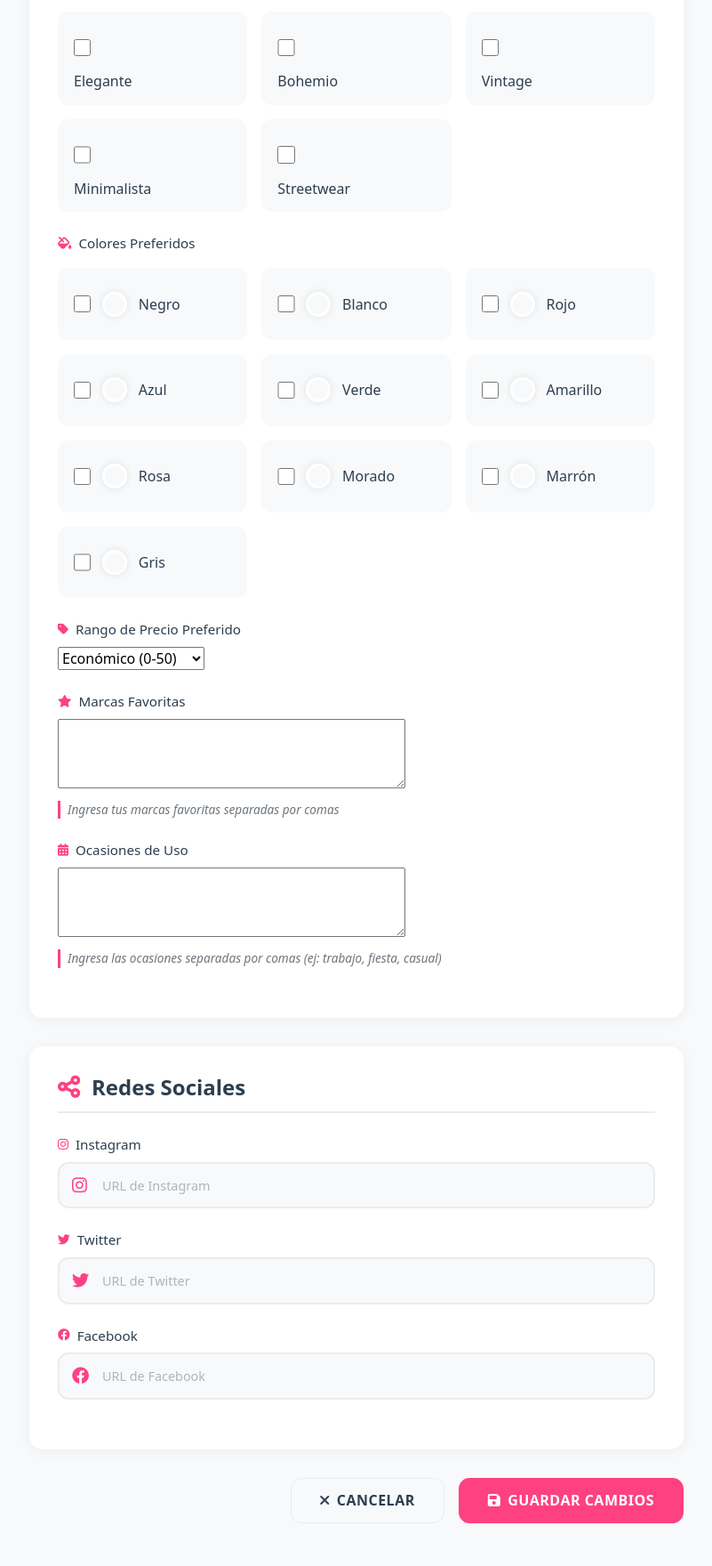
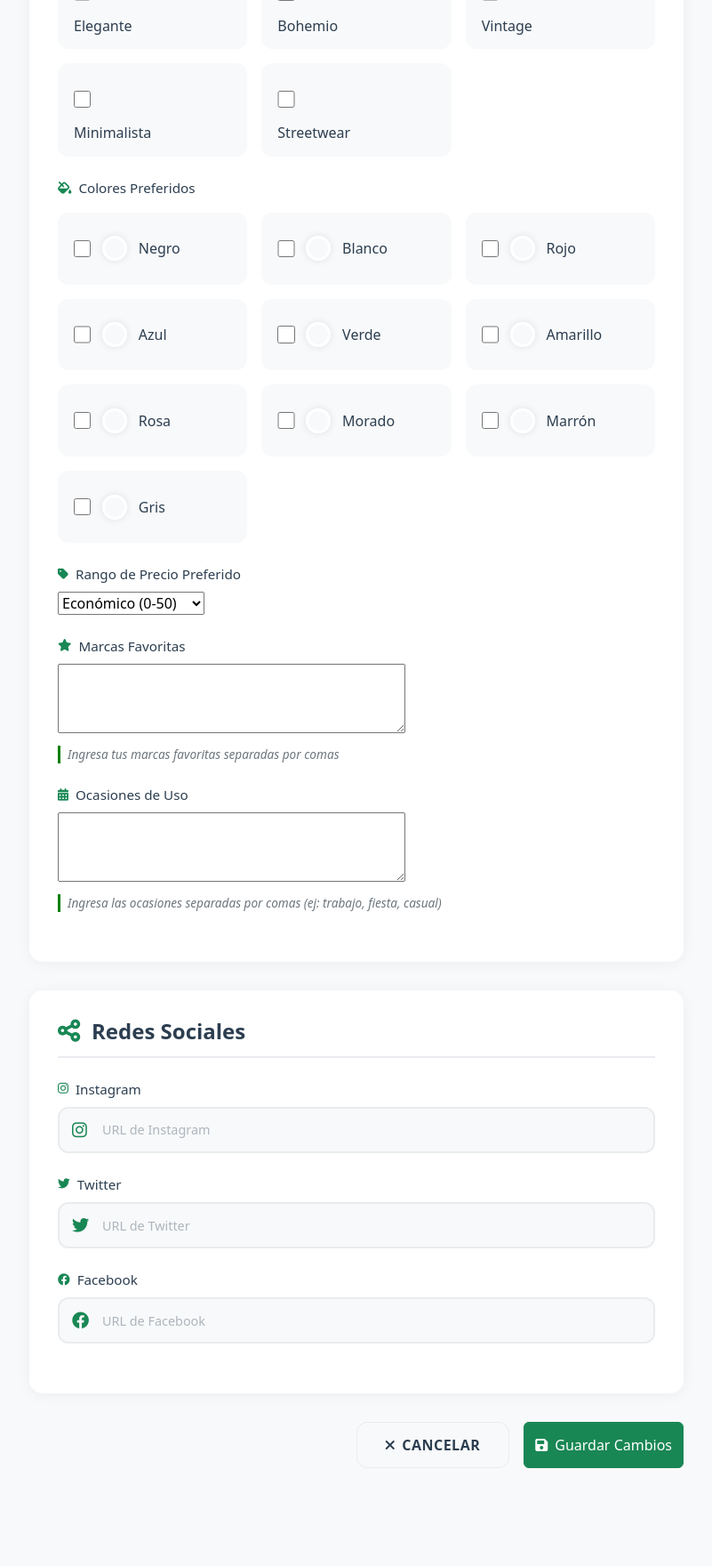
Before and after one commit to IngenieraIsa/R-VISTETE, a Django app: template users/templates/users/editar_perfil.html in a window 1280 px wide. Shown: the part 1127-2887 px from the top of the page at 89% size, without its empty margins (239-1040 px from the left). After the commit the page ends 2777 px from the top, so only its background shows below. Run offline with Django 5.2, Linux system fonts and the light colour scheme; the template is opened without the code that fills it: values that come from a table or form of the project are taken from there, others are empty; some libraries are stand-ins or nearby versions.

Commit message:
colores iconos

```diff
--- a/users/templates/users/editar_perfil.html
+++ b/users/templates/users/editar_perfil.html
@@ -37,7 +37,7 @@
 
     .form-section h4 i {
         margin-right: 0.8rem;
-        color: #ff4081;
+        color: green;
         font-size: 1.2em;
     }
 
@@ -52,7 +52,7 @@
 
     .form-label i {
         margin-right: 0.5rem;
-        color: #ff4081;
+        color: green;
         font-size: 0.9em;
     }
 
@@ -67,7 +67,7 @@
     }
 
     .form-control:focus, .form-select:focus {
-        border-color: #ff4081;
+        border-color: green;
         box-shadow: 0 0 0 0.2rem rgba(255, 64, 129, 0.1);
         background-color: #fff;
     }
@@ -102,7 +102,7 @@
 
     .checkbox-item:hover {
         background-color: #fff;
-        border-color: #ff4081;
+        border-color: green;
         transform: translateY(-2px);
         box-shadow: 0 4px 12px rgba(0,0,0,0.05);
     }
@@ -112,7 +112,7 @@
         width: 1.2rem;
         height: 1.2rem;
         border-radius: 4px;
-        border: 2px solid #ff4081;
+        border: 2px solid green;
         cursor: pointer;
     }
 
@@ -144,22 +144,22 @@
         margin-top: 0.5rem;
         font-style: italic;
         padding-left: 0.5rem;
-        border-left: 3px solid #ff4081;
+        border-left: 3px solid green;
     }
 
     .error-feedback {
-        color: #dc3545;
+        color: green;
         font-size: 0.85rem;
         margin-top: 0.5rem;
         padding: 0.5rem;
         background-color: #fff;
         border-radius: 8px;
-        border-left: 3px solid #dc3545;
+        border-left: 3px solid green;
     }
 
     .btn-primary {
-        background-color: #ff4081;
-        border-color: #ff4081;
+        background-color: green;
+        border-color: green;
         padding: 0.8rem 2rem;
         font-weight: 600;
         border-radius: 12px;
@@ -169,8 +169,8 @@
     }
 
     .btn-primary:hover {
-        background-color: #f50057;
-        border-color: #f50057;
+        background-color: green;
+        border-color: green;
         transform: translateY(-2px);
         box-shadow: 0 4px 15px rgba(255, 64, 129, 0.3);
     }
@@ -204,13 +204,13 @@
         left: 1rem;
         top: 50%;
         transform: translateY(-50%);
-        color: #ff4081;
+        color: green;
         font-size: 1.2rem;
         transition: all 0.3s ease;
     }
 
     .social-input input:focus + i {
-        color: #f50057;
+        color: green;
         transform: translateY(-50%) scale(1.1);
     }
 
@@ -233,7 +233,7 @@
     }
 
     .alert-danger {
-        border-left: 4px solid #dc3545;
+        border-left: 4px solid green;
         color: #721c24;
     }
 
@@ -270,7 +270,7 @@
     }
 
     .btn-edit {
-        background-color: #ff4081;
+        background-color: green;
         color: white;
         width: 40px;
         height: 40px;
@@ -308,10 +308,7 @@
 <div class="container edit-profile-container">
     <div class="row justify-content-center">
         <div class="col-md-8">
-            <h2 class="mb-4 text-center" style="color: #2c3e50; font-weight: 600;">
-                <i class="fas fa-user-edit me-2" style="color: #ff4081;"></i>
-                Editar Perfil
-            </h2>
+
 
             {% if messages %}
             <div class="messages mb-4">
@@ -329,11 +326,11 @@
 
                 <!-- Información Personal -->
                 <div class="form-section">
-                    <h4><i class="fas fa-user"></i>Información Personal</h4>
+                    <h4><i class="fas fa-user text-success"></i>Información Personal</h4>
 
                     <div class="mb-4">
                         <label for="{{ form.descripcion.id_for_label }}" class="form-label">
-                            <i class="fas fa-comment-alt"></i>Descripción
+                            <i class="fas fa-comment-alt text-success"></i>Descripción
                         </label>
                         {{ form.descripcion }}
                         {% if form.descripcion.help_text %}
@@ -347,7 +344,7 @@
                     <!-- Agregar el campo de estado aquí -->
                     <div class="mb-4">
                         <label for="{{ form.estado.id_for_label }}" class="form-label">
-                            <i class="fas fa-circle"></i>Estado
+                            <i class="fas fa-circle text-success "></i>Estado
                         </label>
                         {{ form.estado }}
                         {% if form.estado.errors %}
@@ -358,7 +355,7 @@
                     <!-- Agregar el campo de intereses aquí -->
                     <div class="mb-4">
                         <label for="{{ form.intereses.id_for_label }}" class="form-label">
-                            <i class="fas fa-heart"></i>Intereses
+                            <i class="fas fa-heart text-success"></i>Intereses
                         </label>
                         {{ form.intereses }}
                         {% if form.intereses.help_text %}
@@ -372,7 +369,7 @@
                     <div class="row">
                         <div class="col-md-6 mb-4">
                             <label for="{{ form.telefono.id_for_label }}" class="form-label">
-                                <i class="fas fa-phone"></i>Teléfono
+                                <i class="fas fa-phone text-success"></i>Teléfono
                             </label>
                             {{ form.telefono }}
                             {% if form.telefono.errors %}
@@ -382,7 +379,7 @@
 
                         <div class="col-md-6 mb-4">
                             <label for="{{ form.ubicacion.id_for_label }}" class="form-label">
-                                <i class="fas fa-map-marker-alt"></i>Ubicación
+                                <i class="fas fa-map-marker-alt text-success"></i>Ubicación
                             </label>
                             {{ form.ubicacion }}
                             {% if form.ubicacion.errors %}
@@ -394,11 +391,11 @@
 
                 <!-- Preferencias de Moda -->
                 <div class="form-section">
-                    <h4><i class="fas fa-tshirt"></i>Preferencias de Moda</h4>
+                    <h4><i class="fas fa-tshirt text-success"></i>Preferencias de Moda</h4>
 
                     <div class="mb-4">
                         <label for="{{ form.talla.id_for_label }}" class="form-label">
-                            <i class="fas fa-ruler"></i>Talla
+                            <i class="fas fa-ruler text-success"></i>Talla
                         </label>
                         {{ form.talla }}
                         {% if form.talla.errors %}
@@ -408,7 +405,7 @@
 
                     <div class="mb-4">
                         <label class="form-label">
-                            <i class="fas fa-palette"></i>Estilos Preferidos
+                            <i class="fas fa-palette text-success"></i>Estilos Preferidos
                         </label>
                         <div class="checkbox-group">
                             {% for checkbox in form.estilos_preferidos %}
@@ -424,7 +421,7 @@
 
                     <div class="mb-4">
                         <label class="form-label">
-                            <i class="fas fa-fill-drip"></i>Colores Preferidos
+                            <i class="fas fa-fill-drip text-success"></i>Colores Preferidos
                         </label>
                         <div class="checkbox-group">
                             {% for checkbox in form.colores_preferidos %}
@@ -442,7 +439,7 @@
 
                     <div class="mb-4">
                         <label for="{{ form.rango_precio_preferido.id_for_label }}" class="form-label">
-                            <i class="fas fa-tag"></i>Rango de Precio Preferido
+                            <i class="fas fa-tag text-success"></i>Rango de Precio Preferido
                         </label>
                         {{ form.rango_precio_preferido }}
                         {% if form.rango_precio_preferido.errors %}
@@ -452,7 +449,7 @@
 
                     <div class="mb-4">
                         <label for="{{ form.marcas_favoritas.id_for_label }}" class="form-label">
-                            <i class="fas fa-star"></i>Marcas Favoritas
+                            <i class="fas fa-star text-success"></i>Marcas Favoritas
                         </label>
                         {{ form.marcas_favoritas }}
                         {% if form.marcas_favoritas.help_text %}
@@ -465,7 +462,7 @@
 
                     <div class="mb-4">
                         <label for="{{ form.ocasiones_uso.id_for_label }}" class="form-label">
-                            <i class="fas fa-calendar-alt"></i>Ocasiones de Uso
+                            <i class="fas fa-calendar-alt text-success"></i>Ocasiones de Uso
                         </label>
                         {{ form.ocasiones_uso }}
                         {% if form.ocasiones_uso.help_text %}
@@ -479,33 +476,33 @@
 
                 <!-- Redes Sociales -->
                 <div class="form-section">
-                    <h4><i class="fas fa-share-alt"></i>Redes Sociales</h4>
+                    <h4><i class="fas fa-share-alt text-success"></i>Redes Sociales</h4>
                     <div id="redes-sociales">
                         <div class="mb-4">
                             <label class="form-label">
-                                <i class="fab fa-instagram"></i>Instagram
+                                <i class="fab fa-instagram text-success"></i>Instagram
                             </label>
                             <div class="social-input">
                                 <input type="url" class="form-control" name="instagram" value="{{ perfil.redes_sociales.instagram|default:'' }}" placeholder="URL de Instagram">
-                                <i class="fab fa-instagram"></i>
+                                <i class="fab fa-instagram text-success"></i>
                             </div>
                         </div>
                         <div class="mb-4">
                             <label class="form-label">
-                                <i class="fab fa-twitter"></i>Twitter
+                                <i class="fab fa-twitter text-success"></i>Twitter
                             </label>
                             <div class="social-input">
                                 <input type="url" class="form-control" name="twitter" value="{{ perfil.redes_sociales.twitter|default:'' }}" placeholder="URL de Twitter">
-                                <i class="fab fa-twitter"></i>
+                                <i class="fab fa-twitter text-success"></i>
                             </div>
                         </div>
                         <div class="mb-4">
                             <label class="form-label">
-                                <i class="fab fa-facebook"></i>Facebook
+                                <i class="fab fa-facebook text-success"></i>Facebook
                             </label>
                             <div class="social-input">
                                 <input type="url" class="form-control" name="facebook" value="{{ perfil.redes_sociales.facebook|default:'' }}" placeholder="URL de Facebook">
-                                <i class="fab fa-facebook"></i>
+                                <i class="fab fa-facebook text-success"></i>
                             </div>
                         </div>
                         </div>
@@ -515,7 +512,7 @@
                     <a href="{% url 'users:ver_perfil' %}" class="btn btn-secondary me-md-2">
                         <i class="fas fa-times me-2"></i>Cancelar
                     </a>
-                    <button type="submit" class="btn btn-primary">
+                    <button type="submit" class="btn btn-success">
                         <i class="fas fa-save me-2"></i>Guardar Cambios
                     </button>
                 </div>
```
Also changed, not shown: posts/static/posts/css/inicio.css (+37 -0 lines), users/templates/users/perfil.html (+20 -20 lines).
